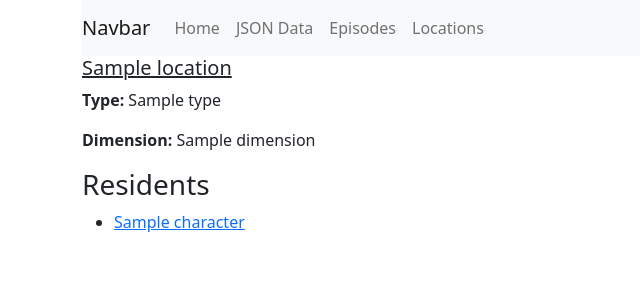
After one commit to AnnieAlves/python-flask-api-rick-morty, a Flask app: template templates/location_profile.html in a window 1280 px wide. The commit adds this page. Shown: the top 300 px of the page, without its empty margins (0-640 px from the left). Run offline with Flask 3, Linux system fonts and the light colour scheme; the template is opened without the code that fills it: most values are stand-ins (such as "Sample title", 1, 10 or a date in 2020).

Commit message:
Finalizado o exercício

```diff
--- a/app.py
+++ b/app.py
@@ -3,14 +3,27 @@ import urllib.request, json
 
 app = Flask(__name__)
 
+
 @app.route('/')
 def get_list_characters_page():
     url = "https://rickandmortyapi.com/api/character/"
-    response = urllib.request.urlopen(url)
-    data = response.read()
-    dict = json.loads(data)
+    all_chars = []
 
-    return render_template("characters.html", characters=dict["results"])
+    while url:
+        response = urllib.request.urlopen(url)
+        char_data = json.loads(response.read())
+        characters = char_data["results"]
+
+        all_chars.extend(characters)
+
+        next_page = char_data.get("info", {}).get("next")
+        if next_page:
+            url = next_page
+        else:
+            url = None
+
+    return render_template("characters.html", characters=all_chars)
+
 
 @app.route("/profile/<id>")
 def get_profile(id):
@@ -22,10 +35,8 @@ def get_profile(id):
     return render_template("profile.html", profile=dict)
 
 
-
 @app.route('/lista')
 def get_list_characters():
-
     url = "https://rickandmortyapi.com/api/character/"
     response = urllib.request.urlopen(url)
     characters = response.read()
@@ -42,3 +53,84 @@ def get_list_characters():
         characters.append(character)
 
     return {"characters": characters}
+
+
+@app.route('/locations')
+def get_list_locations():
+    url = "https://rickandmortyapi.com/api/location"
+    all_locations = []
+
+
+    while url:
+        response = urllib.request.urlopen(url)
+        locations_data = json.loads(response.read())
+        locations = locations_data["results"]
+
+
+        all_locations.extend(locations)
+
+
+        next_page = locations_data.get("info", {}).get("next")
+        if next_page:
+            url = next_page
+        else:
+            url = None
+
+    return render_template("locations.html", locations=all_locations)
+
+@app.route('/locations/<id>')
+def get_location_profile(id):
+    url = "https://rickandmortyapi.com/api/location/" + id
+    response = urllib.request.urlopen(url)
+    data = response.read()
+    location_dict = json.loads(data)
+
+    characters = []
+    for character_url in location_dict["residents"]:
+        character_response = urllib.request.urlopen(character_url)
+        character_data = character_response.read()
+        character_dict = json.loads(character_data)
+        characters.append(character_dict)
+
+    return render_template("location_profile.html", location=location_dict, characters=characters)
+
+
+@app.route('/episodes')
+def get_list_episodes():
+    url = "https://rickandmortyapi.com/api/episode"
+    all_episodes = []
+
+
+    while url:
+        response = urllib.request.urlopen(url)
+        episodes_data = json.loads(response.read())
+        episodes = episodes_data["results"]
+
+
+        all_episodes.extend(episodes)
+
+
+        next_page = episodes_data.get("info", {}).get("next")
+        if next_page:
+            url = next_page
+        else:
+            url = None
+
+    return render_template("episodes.html", episodes=all_episodes)
+
+@app.route('/episodes/<id>')
+def get_episode_profile(id):
+    url = "https://rickandmortyapi.com/api/episode/" + id
+    response = urllib.request.urlopen(url)
+    data = response.read()
+    dict = json.loads(data)
+
+    characters = []
+
+    for character_url in dict["characters"]:
+        character_response = urllib.request.urlopen(character_url)
+        character_data = character_response.read()
+        character_dict = json.loads(character_data)
+        characters.append(character_dict)
+
+    return render_template("episode_profile.html", episode=dict, characters=characters)
--- a/templates/characters.html
+++ b/templates/characters.html
@@ -12,7 +12,7 @@
             <h3 class="h5">{{character.name}}</h3>
 
             <p>
-                <a href="/profile/{{character.id}}" class="btn btn-primary">Ver perfil</a>
+                <a href="/profile/{{character.id}}" class="btn btn-primary">See profile</a>
             </p>
         </div>
     {% endfor %}
--- /dev/null
+++ b/templates/location_profile.html
@@ -0,0 +1,20 @@
+{% extends 'layout.html' %}
+
+{% block content %}
+<div class="row">
+    <div >
+        <h2 class="h5"><u>{{ location.name }}</u></h2>
+        <p><strong>Type: </strong> {{ location.type }}</p>
+        <p><strong>Dimension: </strong> {{ location.dimension }}</p>
+
+        <h3>Residents</h3>
+        <ul>
+            {% for character in characters %}
+                <li>
+                    <a href="{{ url_for('get_profile', id=character.id) }}">{{ character.name }}</a>
+                </li>
+            {% endfor %}
+        </ul>
+    </div>
+</div>
+{% endblock %}
--- a/templates/nav.html
+++ b/templates/nav.html
@@ -1,19 +1,29 @@
 <header>
     <nav class="navbar navbar-expand-lg navbar-light bg-light">
         <a class="navbar-brand" href="#">Navbar</a>
-        <button class="navbar-toggler" type="button" data-toggle="collapse" data-target="#navbarNav" aria-controls="navbarNav" aria-expanded="false" aria-label="Toggle navigation">
+        <button class="navbar-toggler"
+                type="button"
+                data-toggle="collapse"
+                data-target="#navbarNav"
+                aria-controls="navbarNav"
+                aria-expanded="false"
+                aria-label="Toggle navigation">
           <span class="navbar-toggler-icon"></span>
         </button>
+
         <div class="collapse navbar-collapse" id="navbarNav">
           <ul class="navbar-nav">
             <li class="nav-item active">
-              <a class="nav-link" href="#">Home <span class="sr-only">(current)</span></a>
+              <a class="nav-link" href="#">Home </a>
             </li>
             <li class="nav-item">
               <a class="nav-link" href="/lista">JSON Data</a>
             </li>
             <li class="nav-item">
-              <a class="nav-link" href="/episodios">Episódios</a>
+              <a class="nav-link" href="/episodes">Episodes</a>
+            </li>
+              <li class="nav-item">
+              <a class="nav-link" href="/locations">Locations</a>
             </li>
 
             </li>
```
Also changed, not shown: templates/episode_profile.html (added, +20 -0 lines), templates/episodes.html (added, +14 -0 lines), templates/locations.html (added, +14 -0 lines), templates/profile.html (+7 -1 lines).
